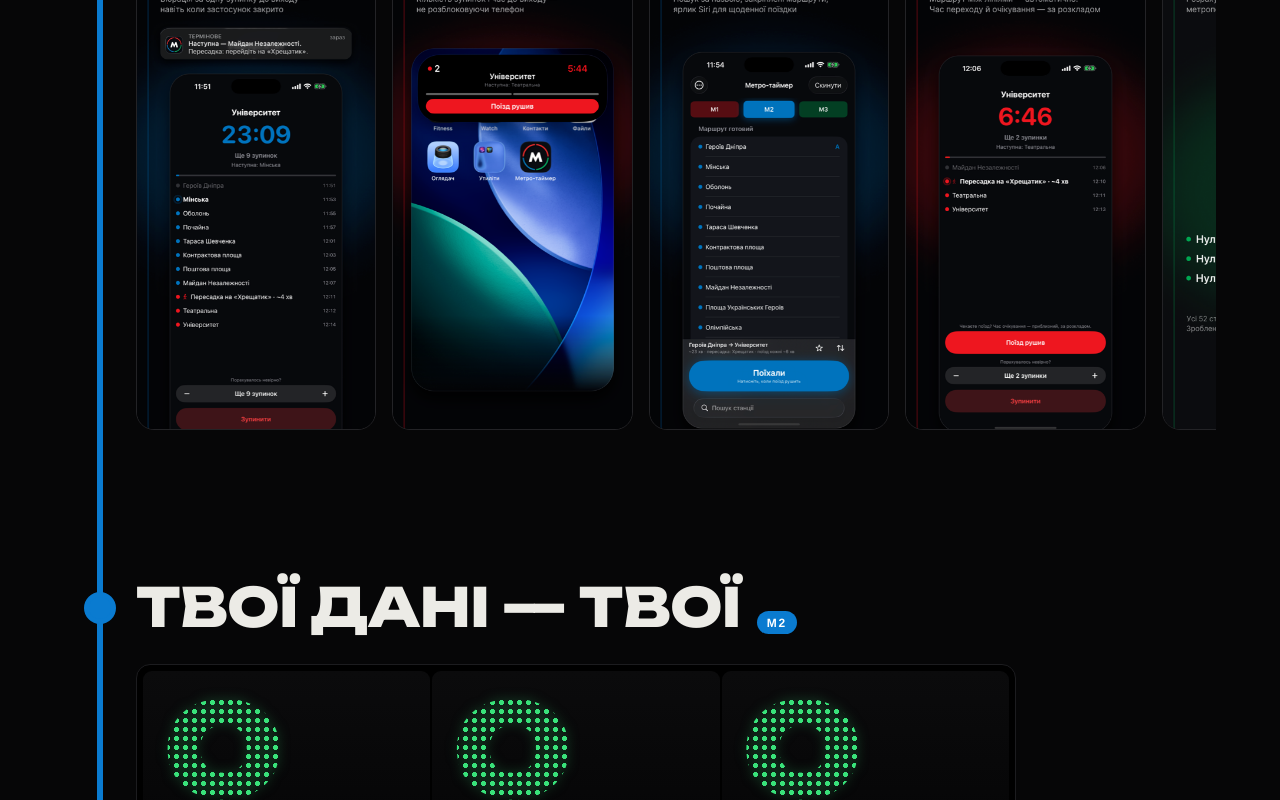
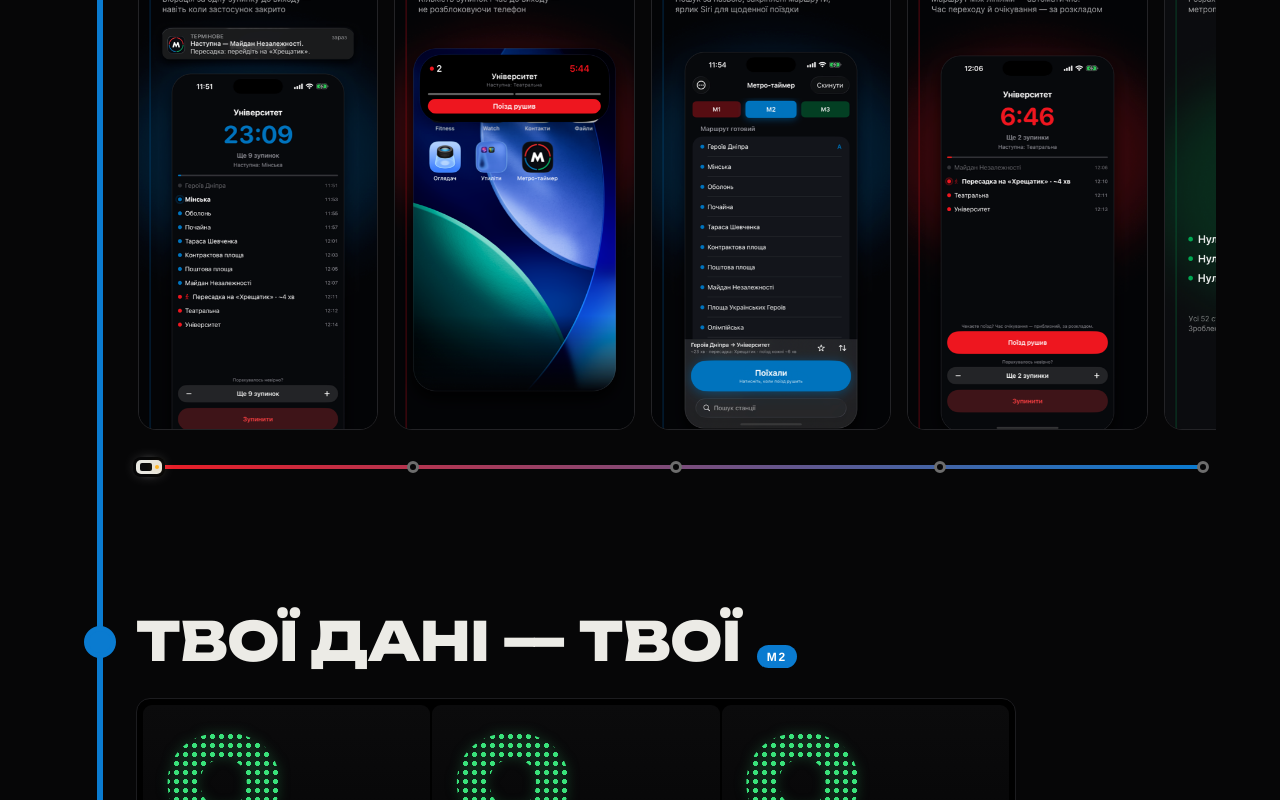
Before and after one commit to dayvan777/METRO, a plain HTML site: page index.html in a window 1280 px wide. Shown: the part 2614-3414 px from the top of the page. Drawn offline with Linux system fonts and the light colour scheme.

Commit message:
Екрани: перегін із вагончиком замість системного скролбара
Co-Authored-By: Claude Opus 5 <noreply@anthropic.com>

```diff
--- a/index.html
+++ b/index.html
@@ -194,6 +194,27 @@ main { position:relative; max-width:1320px; padding:40px var(--pad) 20px; }
 .shots { display:flex; gap:16px; overflow-x:auto; padding:6px 2px 20px; -webkit-overflow-scrolling:touch; scroll-snap-type:x mandatory; }
 .shots img { height:520px; width:auto; border-radius:18px; border:1px solid var(--line); scroll-snap-align:start; flex:0 0 auto; transition:transform .3s; }
 .shots img:hover { transform:translateY(-6px); }
+/* замість системного скролбара — перегін М1→М2: станції-крапки і вагончик,
+   що їде за прокруткою. Клас вішає скрипт: без JS лишається рідний скролбар. */
+.shots.no-bar { scrollbar-width:none; }
+.shots.no-bar::-webkit-scrollbar { display:none; }
+/* На широкому вікні снап шкодить: влазить 4 картки з 5, запас прокрутки менший
+   за крок снапу, і будь-яка проміжна позиція відстрибує назад. */
+@media (min-width:761px) { .shots { scroll-snap-type:none; } }
+.shots-line { position:relative; height:34px; }
+.shots-track { position:absolute; left:13px; right:13px; top:50%; height:4px; transform:translateY(-50%);
+  border-radius:2px; background:linear-gradient(90deg, var(--m1), var(--m2)); }
+.shots-stop { position:absolute; top:50%; width:12px; height:12px; transform:translate(-50%,-50%);
+  border-radius:50%; background:var(--bg); border:3px solid #6d6d6d; padding:0; cursor:pointer;
+  transition:border-color .25s, box-shadow .25s; }
+.shots-stop.on { border-color:#fff; box-shadow:0 0 8px #fff6; }
+.shots-car { position:absolute; top:50%; width:26px; height:14px; margin-top:-7px; transform:translateX(-50%);
+  border-radius:5px; background:#e9e8e2; box-shadow:0 0 0 3px var(--bg), 0 0 14px #fff4;
+  pointer-events:none; transition:left .12s linear; }
+.shots-car::before { content:''; position:absolute; top:3px; bottom:3px; left:4px; width:12px;
+  border-radius:2px; background:#0c0c0d; }
+.shots-car::after { content:''; position:absolute; right:3px; top:50%; width:4px; height:4px;
+  margin-top:-2px; border-radius:50%; background:var(--amber); box-shadow:0 0 8px var(--amber); }
 
 /* нулі */
 .tokens { display:grid; grid-template-columns:repeat(3,minmax(0,1fr)); gap:2px; max-width:880px; margin:0 0 30px;
@@ -268,7 +289,7 @@ footer a { color:var(--dim); }
   .marquee div, .go .arr, .isl-time .col, .island[data-state="next"] .isl-dot { animation:none; }
   .marquee div { flex-wrap:wrap; white-space:normal; gap:.6em 2em; }
   .shake { animation:none; }
-  #train, .seg-row .s { transition:none; }
+  #train, .seg-row .s, .shots-car { transition:none; }
   .notif { transition:opacity .3s; opacity:0; transform:translate(-50%,0); }
   .notif.show { opacity:1; }
 }
@@ -711,5 +732,65 @@ footer a { color:var(--dim); }
   tick(); setInterval(tick, 1000);
 })();
 </script>
+<script>
+/* Екрани: перегін замість скролбара. Вагончик їде за прокруткою,
+   тап по станції везе до відповідного екрана. */
+(function () {
+  var scroller = document.querySelector('.shots');
+  if (!scroller || !scroller.scrollTo) return;
+  var imgs = Array.prototype.slice.call(scroller.querySelectorAll('img'));
+  if (imgs.length < 2) return;
+  var reduced = matchMedia('(prefers-reduced-motion: reduce)').matches;
+
+  scroller.classList.add('no-bar');
+  var line = document.createElement('div');
+  line.className = 'shots-line';
+  var track = document.createElement('div');
+  track.className = 'shots-track';
+  line.appendChild(track);
+  /* Зупинки — рівні позиції перегону, а не конкретні екрани: на широкому
+     вікні влазить кілька карток одразу, і прив'язка «крапка = екран»
+     розвалюється (остання третина крапок вела б в одну й ту саму точку). */
+  var stops = imgs.map(function (img, i) {
+    var b = document.createElement('button');
+    b.className = 'shots-stop';
+    b.type = 'button';
+    b.setAttribute('aria-label', 'Прокрутити до позиції ' + (i + 1) + ' з ' + imgs.length);
+    b.addEventListener('click', function () {
+      var max = scroller.scrollWidth - scroller.clientWidth;
+      scroller.scrollTo({ left: max * i / (imgs.length - 1),
+                          behavior: reduced ? 'auto' : 'smooth' });
+    });
+    line.appendChild(b);
+    return b;
+  });
+  var car = document.createElement('div');
+  car.className = 'shots-car';
+  line.appendChild(car);
+  scroller.after(line);
+
+  var pad = 13; /* центр першої та останньої станції — як відступ у .shots-track */
+  function update() {
+    var max = scroller.scrollWidth - scroller.clientWidth;
+    line.style.display = max > 4 ? '' : 'none';
+    if (max <= 4) return;
+    var w = line.clientWidth - pad * 2;
+    var p = Math.min(1, Math.max(0, scroller.scrollLeft / max));
+    var cur = Math.round(p * (stops.length - 1));
+    for (var j = 0; j < stops.length; j++) {
+      stops[j].style.left = (pad + w * j / (stops.length - 1)) + 'px';
+      stops[j].classList.toggle('on', j === cur);
+    }
+    car.style.left = (pad + w * p) + 'px';
+  }
+  scroller.addEventListener('scroll', update, { passive: true });
+  addEventListener('resize', update);
+  addEventListener('load', update);
+  /* Картинки ліниві: на момент ініціалізації ширини ще немає, і без цього
+     лінія лишалася б схованою до першого resize. */
+  imgs.forEach(function (img) { img.addEventListener('load', update); });
+  update();
+})();
+</script>
 </body>
 </html>
```
